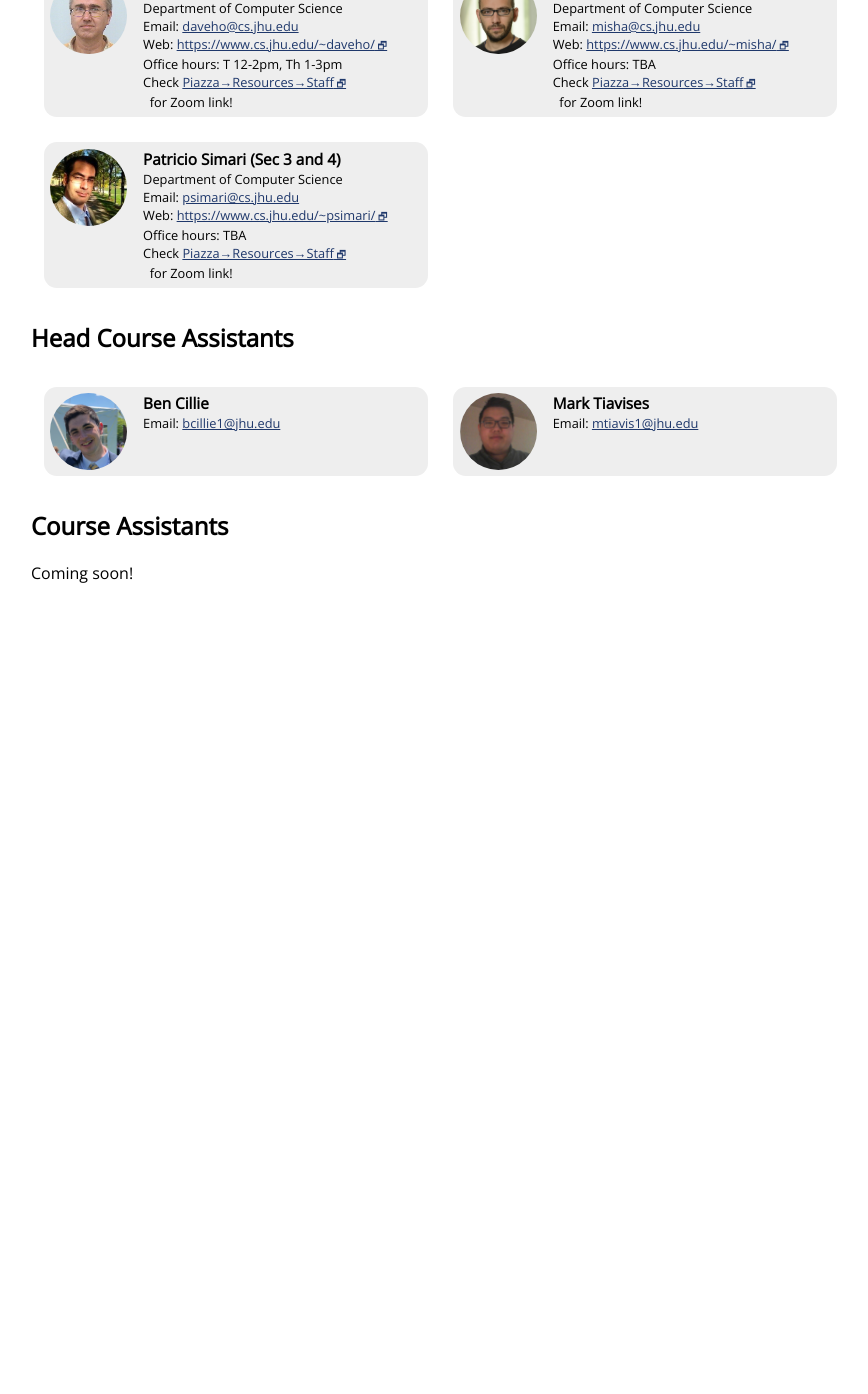
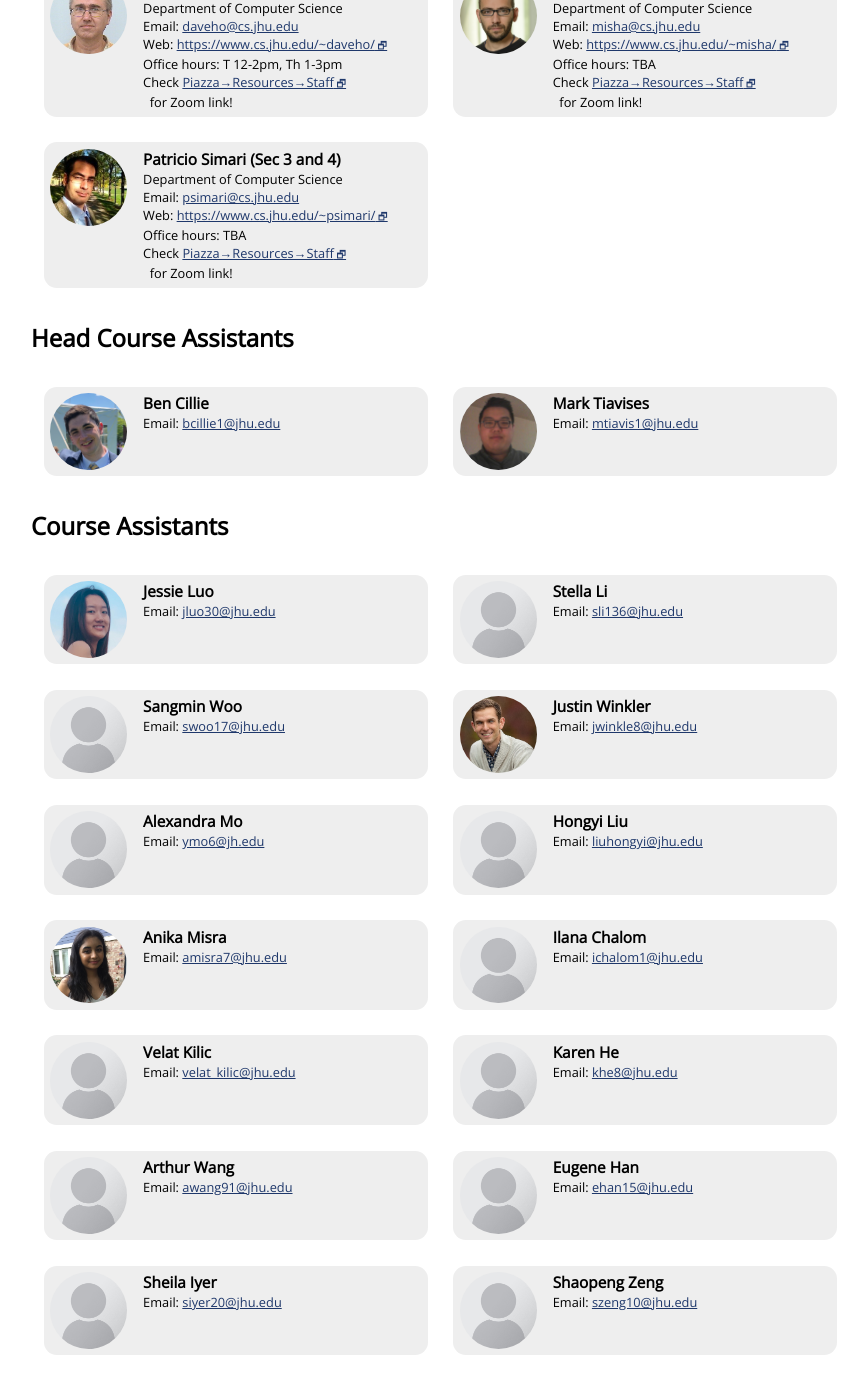
Before and after one commit to jhu-ip/cs220-s22, a Jekyll site: the page built from staff.md, in a window 1280 px wide and 1400 px high, scrolled down 397 px. Shown: the top 1394 px of the window, without its empty margins (161-1029 px from the left). Built offline with Jekyll 4.4.1, drawn with Linux system fonts in a browser that asks for light colours; some web fonts are replaced; before the commit the page ends 1029 px from its top, so only the background shows below that.

Commit message:
added CAs to staff page

```diff
--- a/staff.md
+++ b/staff.md
@@ -80,22 +80,132 @@ category: "staff"
   </div>
 </div>
 
+<div class="card_container">
+</div>
+
+## Course Assistants
+
+<div class="card">
+  <img alt="Jessie photo" src="{{site.baseurl}}/img/staffpix/jessie.jpg">
+  <div class="details">
+   <span class="name_and_role">Jessie Luo</span><br>
+   Email: <a href="mailto:jluo30@jhu.edu">jluo30@jhu.edu</a><br>
+  </div>
+</div>
+
+<div class="card">
+  <img alt="Stella photo" src="{{site.baseurl}}/img/staffpix/placeholder.jpg">
+  <div class="details">
+   <span class="name_and_role">Stella Li</span><br>
+   Email: <a href="mailto:sli136@jhu.edu">sli136@jhu.edu</a><br>
+  </div>
+</div>
+
+<div class="card">
+  <img alt="Sangmin photo" src="{{site.baseurl}}/img/staffpix/placeholder.jpg">
+  <div class="details">
+   <span class="name_and_role">Sangmin Woo</span><br>
+   Email: <a href="mailto:swoo17@jhu.edu">swoo17@jhu.edu</a><br>
+  </div>
+</div>
+
+<div class="card">
+  <img alt="Justin photo" src="{{site.baseurl}}/img/staffpix/justin.jpg">
+  <div class="details">
+   <span class="name_and_role">Justin Winkler</span><br>
+   Email: <a href="mailto:jwinkle8@jhu.edu">jwinkle8@jhu.edu</a><br>
+  </div>
+</div>
+
+<div class="card">
+  <img alt="Alexandra photo" src="{{site.baseurl}}/img/staffpix/placeholder.jpg">
+  <div class="details">
+   <span class="name_and_role">Alexandra Mo</span><br>
+   Email: <a href="mailto:ymo6@jh.edu">ymo6@jh.edu</a><br>
+  </div>
+</div>
+
+<div class="card">
+  <img alt="Hongyi photo" src="{{site.baseurl}}/img/staffpix/placeholder.jpg">
+  <div class="details">
+   <span class="name_and_role">Hongyi Liu</span><br>
+   Email: <a href="mailto:liuhongyi@jhu.edu">liuhongyi@jhu.edu</a><br>
+  </div>
+</div>
+
+<div class="card">
+  <img alt="Anika photo" src="{{site.baseurl}}/img/staffpix/anika.jpg">
+  <div class="details">
+   <span class="name_and_role">Anika Misra</span><br>
+   Email: <a href="mailto:amisra7@jhu.edu">amisra7@jhu.edu</a><br>
+  </div>
+</div>
+
+<div class="card">
+  <img alt="Ilana photo" src="{{site.baseurl}}/img/staffpix/placeholder.jpg">
+  <div class="details">
+   <span class="name_and_role">Ilana Chalom</span><br>
+   Email: <a href="mailto:ichalom1@jhu.edu">ichalom1@jhu.edu</a><br>
+  </div>
+</div>
+
+<div class="card">
+  <img alt="Velat photo" src="{{site.baseurl}}/img/staffpix/placeholder.jpg">
+  <div class="details">
+   <span class="name_and_role">Velat Kilic</span><br>
+   Email: <a href="mailto:velat_kilic@jhu.edu">velat_kilic@jhu.edu</a><br>
+  </div>
+</div>
+
+<div class="card">
+  <img alt="Karen photo" src="{{site.baseurl}}/img/staffpix/placeholder.jpg">
+  <div class="details">
+   <span class="name_and_role">Karen He</span><br>
+   Email: <a href="mailto:khe8@jhu.edu">khe8@jhu.edu</a><br>
+  </div>
+</div>
+
+<div class="card">
+  <img alt="Arthur photo" src="{{site.baseurl}}/img/staffpix/placeholder.jpg">
+  <div class="details">
+   <span class="name_and_role">Arthur Wang</span><br>
+   Email: <a href="mailto:awang91@jhu.edu">awang91@jhu.edu</a><br>
+  </div>
+</div>
+
+<div class="card">
+  <img alt="Eugene photo" src="{{site.baseurl}}/img/staffpix/placeholder.jpg">
+  <div class="details">
+   <span class="name_and_role">Eugene Han</span><br>
+   Email: <a href="mailto:ehan15@jhu.edu">ehan15@jhu.edu</a><br>
+  </div>
+</div>
+
+<div class="card">
+  <img alt="Sheila photo" src="{{site.baseurl}}/img/staffpix/placeholder.jpg">
+  <div class="details">
+   <span class="name_and_role">Sheila Iyer</span><br>
+   Email: <a href="mailto:siyer20@jhu.edu">siyer20@jhu.edu</a><br>
+  </div>
+</div>
+
+<div class="card">
+  <img alt="Shaopeng photo" src="{{site.baseurl}}/img/staffpix/placeholder.jpg">
+  <div class="details">
+   <span class="name_and_role">Shaopeng Zeng</span><br>
+   Email: <a href="mailto:szeng10@jhu.edu">szeng10@jhu.edu</a><br>
+  </div>
+</div>
+
 <!--
 <div class="card">
   <img alt="NAME photo" src="{{site.baseurl}}/img/staffpix/NAME.jpg">
   <div class="details">
    <span class="name_and_role">FIRSTNAME LASTNAME</span><br>
-   Email: <a href="mailto:EMAIL@jhu.edu">EMAIL@jhu.edu</a><br>
+   Email: <a href="mailto:"></a><br>
   </div>
 </div>
 -->
 
 <div class="card_container">
 </div>
-
-## Course Assistants
-
-Coming soon!
-
-<div class="card_container">
-</div>
```
Also changed, not shown: img/staffpix/anika.jpg (added), img/staffpix/jessie.jpg (added), img/staffpix/justin.jpg (added), img/staffpix/placeholder.jpg (added).
